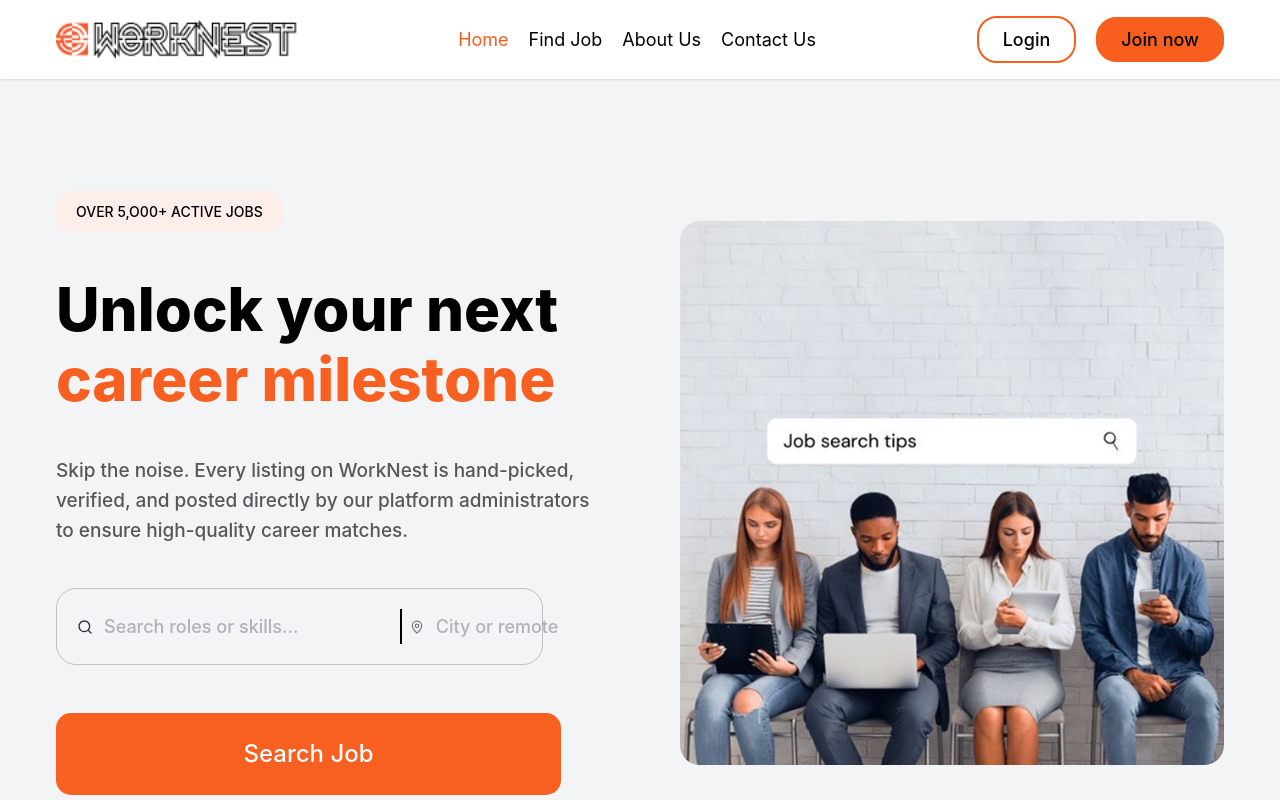
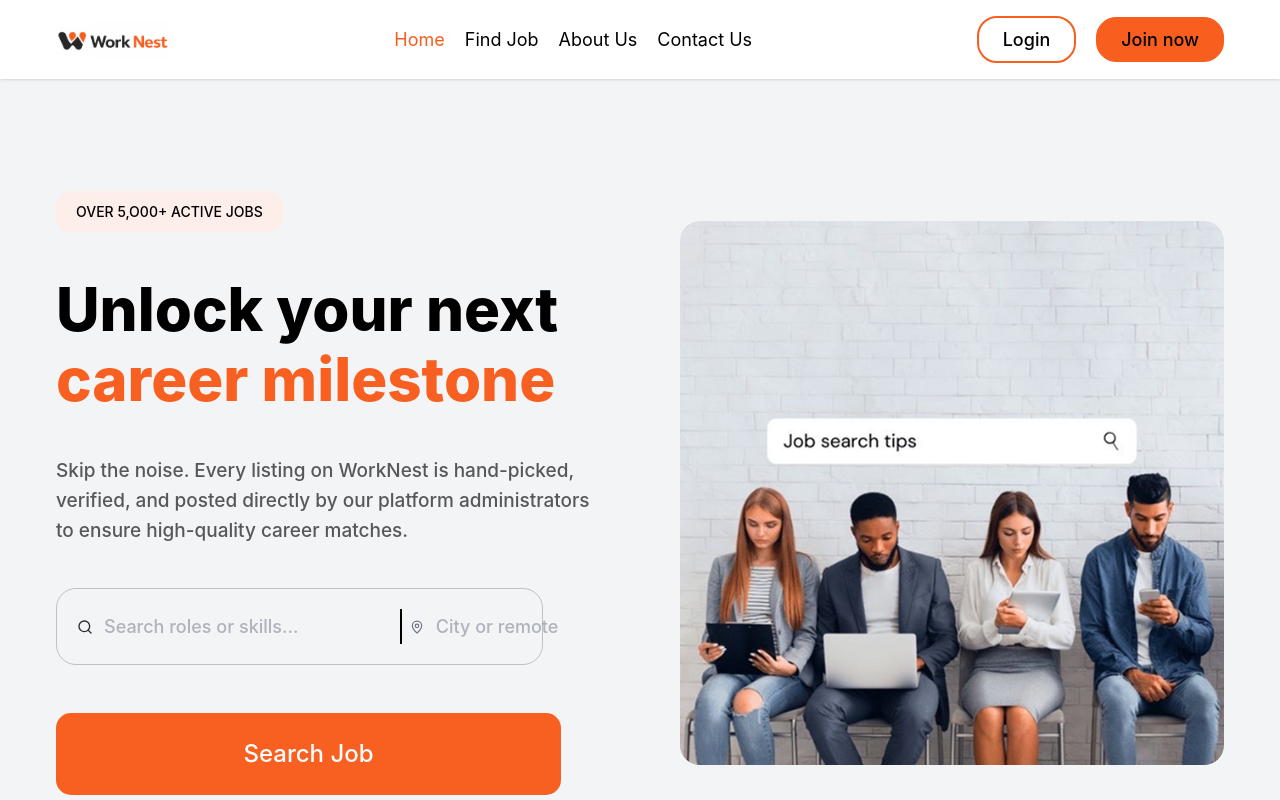
Before and after one commit to Wayles-D/Worknest, a React (Vite) app: page / in a window 1280 px wide. Shown: the top 800 px of the page. Built offline with nearby package versions, Linux system fonts and the light colour scheme; no server answers; a web font is replaced by a local one.

Commit message:
changed logo

```diff
--- a/index.html
+++ b/index.html
@@ -2,7 +2,7 @@
 <html lang="en">
   <head>
     <meta charset="UTF-8" />
-    <link rel="icon" type="image/svg+xml" href="/logoo.png" />
+    <link rel="icon" type="image/svg+xml" href="/logo2.jpg" />
     <meta name="viewport" content="width=device-width, initial-scale=1.0" />
     <title>worknest</title>
     <script src="https://accounts.google.com/gsi/client" async defer></script>
--- a/src/components/Email.jsx
+++ b/src/components/Email.jsx
@@ -1,19 +1,24 @@
+import { useRef } from "react";
 import { useNavigate } from "react-router";
 
 export default function Email() {
   const navigate = useNavigate();
+  const formRef = useRef(null);
 
   const handleSubmit = () => {
     setTimeout(() => {
-      navigate("/?subscribed=true");
+      formRef.current.reset();
+      navigate("/");
     }, 1000);
   };
 
   return (
     <div>
       <form
+        ref={formRef}
         action="https://6895434f.sibforms.com/serve/MUIFANRku4PN0KMxKahwWGO1ORB5zOu67COxJ3rr1Bso5Cs7c_JIGOSCAXZB2UNaqJ1nZSD2ieGixCGzBQr851TjxVYZ-i9Fn5bEhlSizAyEQ1xvWYXd943LhmM9ihJJc3uP4cMaStT653nVB4I4A6kM-HbIRhBjhin86M5W_uGzT_4vgJsO1z9V2FkW2u1JYjSMt5XgASPL9cL57g=="
         method="POST"
+        target="hidden_iframe"
         onSubmit={handleSubmit}
       >
         <input
@@ -31,6 +36,12 @@ export default function Email() {
           <p className="text-[18px] font-semibold">Subscribe</p>
         </button>
       </form>
+
+      <iframe
+        name="hidden_iframe"
+        style={{ display: "none" }}
+        title="hidden"
+      ></iframe>
     </div>
   );
 }
--- a/src/components/Logo.jsx
+++ b/src/components/Logo.jsx
@@ -5,7 +5,7 @@ export default function Logo() {
   return (
     <>
       <NavLink to={isAdminAuth ? "/admin" : "/"}>
-        <img src="/worknestlogoo.png" alt="logo" className="lg:w-fit h-10 md:w-40" />
+        <img src="/Newlogo.png" alt="logo" className="lg:w-fit h-10 md:w-40" />
       </NavLink>
     </>
   );
```
Also changed, not shown: public/Newlogo.png (added).
